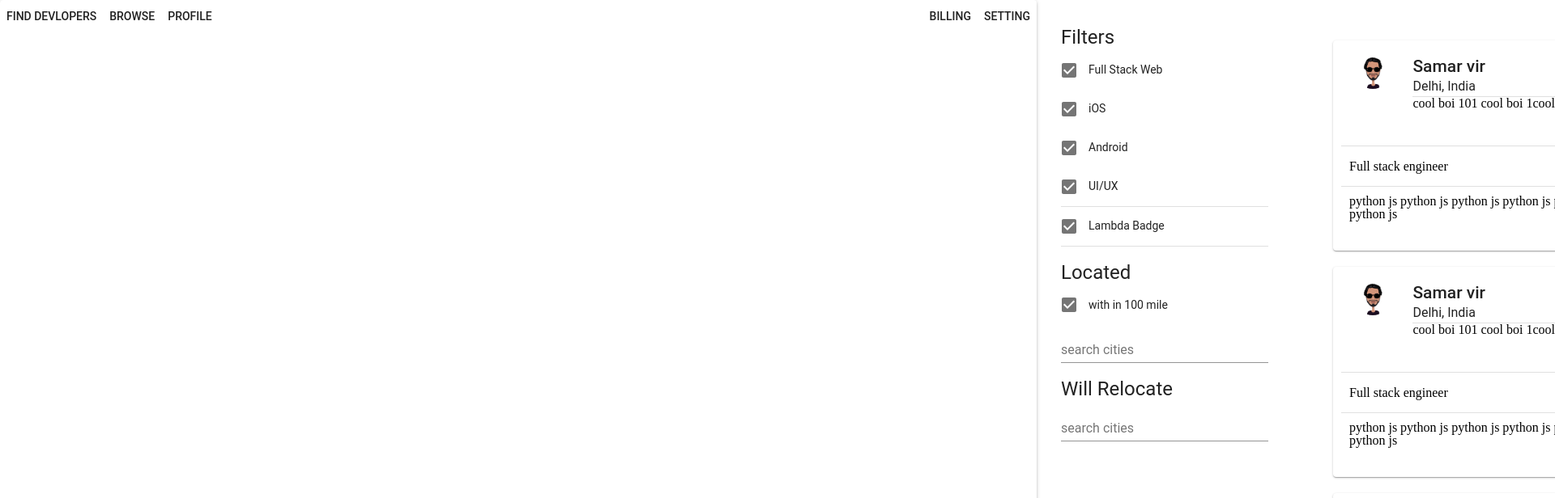
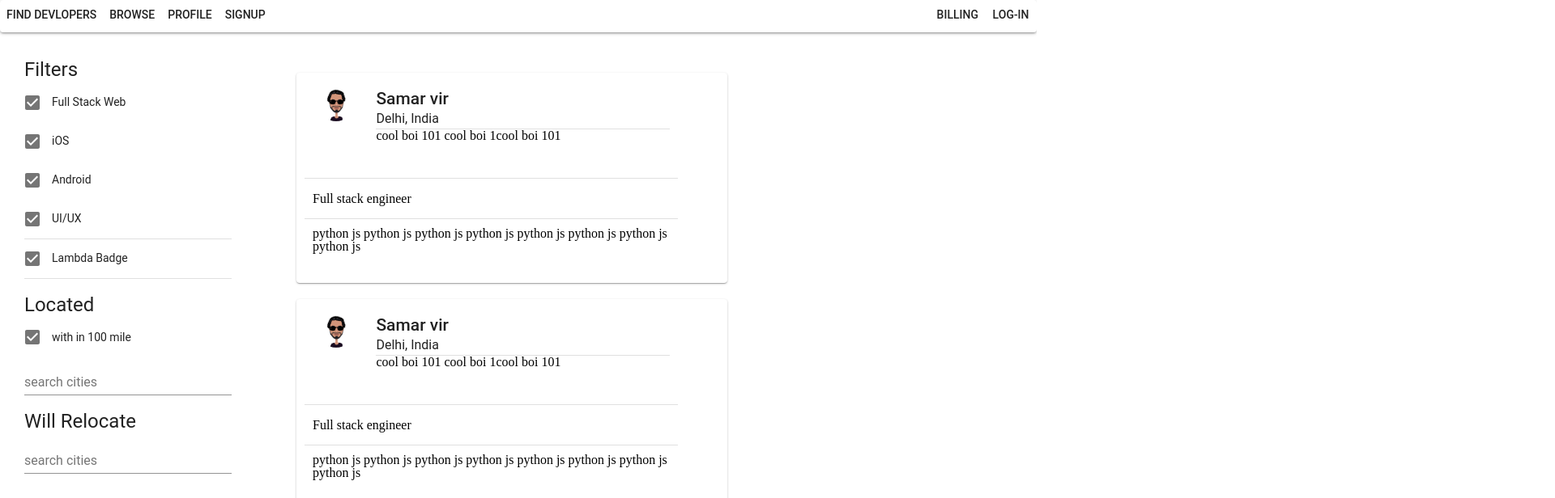
Before and after one commit to BloomTech-Labs/CS10-Developer-Profiles, a React (Create React App) app in the folder front-end/lambda-in/: page /dev-list in a window 1280 px wide. Shown: the top 616 px of the page at 81% size, 1920 px wide, since content can reach past the window. Built offline with nearby package versions, Linux system fonts and the light colour scheme; no server answers.

Commit message:
Some basic style implementation, css fixes -Added basic styles to billing.css -Fixed look of DevList by modifying DevList.css -Added NavBar component to DevList.js -Added classes to stripe.js -Changed URL in stripe.js to match the backend

```diff
--- a/front-end/lambda-in/src/Components/Billing/Stripe/stripe.js
+++ b/front-end/lambda-in/src/Components/Billing/Stripe/stripe.js
@@ -3,7 +3,7 @@
 import axios from 'axios';
 
 const CURRENCY = 'USD';
-const PAYMENT_SERVER_URL = process.env.NODE_ENV === 'production' ? 'http://myapidomain.com' : 'http://localhost:8080';
+const PAYMENT_SERVER_URL = process.env.NODE_ENV === 'production' ? 'http://myapidomain.com' : 'http://localhost:5000';
 const STRIPE_PUBLISHABLE = process.env.NODE_ENV === 'production' ? 'pk_test_TrhkR0IYq5UE3tsvU5NON1r5' : 'pk_test_TrhkR0IYq5UE3tsvU5NON1r5';
 
 const fromDollarToCent = amount => amount * 100;
--- a/front-end/lambda-in/src/Components/Billing/billing.css
+++ b/front-end/lambda-in/src/Components/Billing/billing.css
@@ -1,7 +1,67 @@
+/* http://meyerweb.com/eric/tools/css/reset/
+   v2.0 | 20110126
+   License: none (public domain)
+*/
+
+html, body, div, span, applet, object, iframe,
+h1, h2, h3, h4, h5, h6, p, blockquote, pre,
+a, abbr, acronym, address, big, cite, code,
+del, dfn, em, img, ins, kbd, q, s, samp,
+small, strike, strong, sub, sup, tt, var,
+b, u, i, center,
+dl, dt, dd, ol, ul, li,
+fieldset, form, label, legend,
+table, caption, tbody, tfoot, thead, tr, th, td,
+article, aside, canvas, details, embed,
+figure, figcaption, footer, header, hgroup,
+menu, nav, output, ruby, section, summary,
+time, mark, audio, video {
+	margin: 0;
+	padding: 0;
+	border: 0;
+	font-size: 100%;
+	font: inherit;
+	vertical-align: baseline;
+}
+/* HTML5 display-role reset for older browsers */
+article, aside, details, figcaption, figure,
+footer, header, hgroup, menu, nav, section {
+	display: block;
+}
+body {
+	line-height: 1;
+}
+ol, ul {
+	list-style: none;
+}
+blockquote, q {
+	quotes: none;
+}
+blockquote:before, blockquote:after,
+q:before, q:after {
+	content: '';
+	content: none;
+}
+table {
+	border-collapse: collapse;
+	border-spacing: 0;
+}
 .checkout {
     display: flex;
 }
 .buttons {
     display: flex;
     flex-direction: column;
+    padding: 20px;
+    justify-content: space-between;
 }
+.text {
+    display: flex;
+    flex-direction: column;
+    justify-content: space-between;
+    font-family: "Palatino Linotype", "Book Antiqua", Palatino, serif;
+    font-weight: bold;
+}
+.option {
+    padding: 25px;
+}
--- a/front-end/lambda-in/src/Components/Billing/billing.js
+++ b/front-end/lambda-in/src/Components/Billing/billing.js
@@ -10,23 +10,23 @@
             <div>
                 <NavBar />
                 <div className='checkout'>
-                    <div>
-                        <p>1 month - $9.99</p>
-                        <p>3 months - $19.99</p>
-                        <p>6 months - $29.99</p>
+                    <div className='text'>
+                        <p className='option'>1 month - $9.99</p>
+                        <p className='option'>3 months - $19.99</p>
+                        <p className='option'>6 months - $29.99</p>
                     </div>
                     <div className='buttons'>
-                        <Checkout
+                        <Checkout className='sub'
                         name={'Subscription Fee'}
                         description={'1 month'}
                         amount={9.99}
                         />
-                        <Checkout
+                        <Checkout className='sub'
                         name={'Subscription Fee'}
                         description={'3 months'}
                         amount={19.99}
                         />
-                        <Checkout
+                        <Checkout className='sub'
                         name={'Subscription Fee'}
                         description={'6 months'}
                         amount={29.99}
--- a/front-end/lambda-in/src/Components/DevList/DevList.css
+++ b/front-end/lambda-in/src/Components/DevList/DevList.css
@@ -1,6 +1,8 @@
 .App {
     width: 100vw;
     height: 100vh;
+    display: flex;
+    flex-direction: column;
   }
 
   .navBar {
--- a/front-end/lambda-in/src/Components/DevList/DevList.js
+++ b/front-end/lambda-in/src/Components/DevList/DevList.js
@@ -15,6 +15,7 @@
 import Divider from '@material-ui/core/Divider';
 import Icon from '@material-ui/core/Icon';
 import { Link } from 'react-router-dom';
+import NavBar from '../../Components/Navbar/navbar';
 
 import DevProfileCard from './DevProfileCard'
 import '../DevList/DevList.css'
@@ -32,22 +33,8 @@
     render() {
         return (
             <div className="App">
-                <Paper>
-                    <div className="navBar">
-                        <div className="leftNavBar">
-                            <Button>find Devlopers</Button>
-                            <Button>Browse</Button>
-                            <Button>profile</Button>
-                        </div>
-
-                        <div className="rightNavBar">
-                            <Button>Billing</Button>
-                            <Button>Setting</Button>
-                        </div>
-                    </div>
-                </Paper>
-
-                <div className="mainBar" >
+                <NavBar />
+                    <div className="mainBar" >
                     <div className="sideBar">
                         <Typography variant="headline" component="h3">
                             Filters
```
